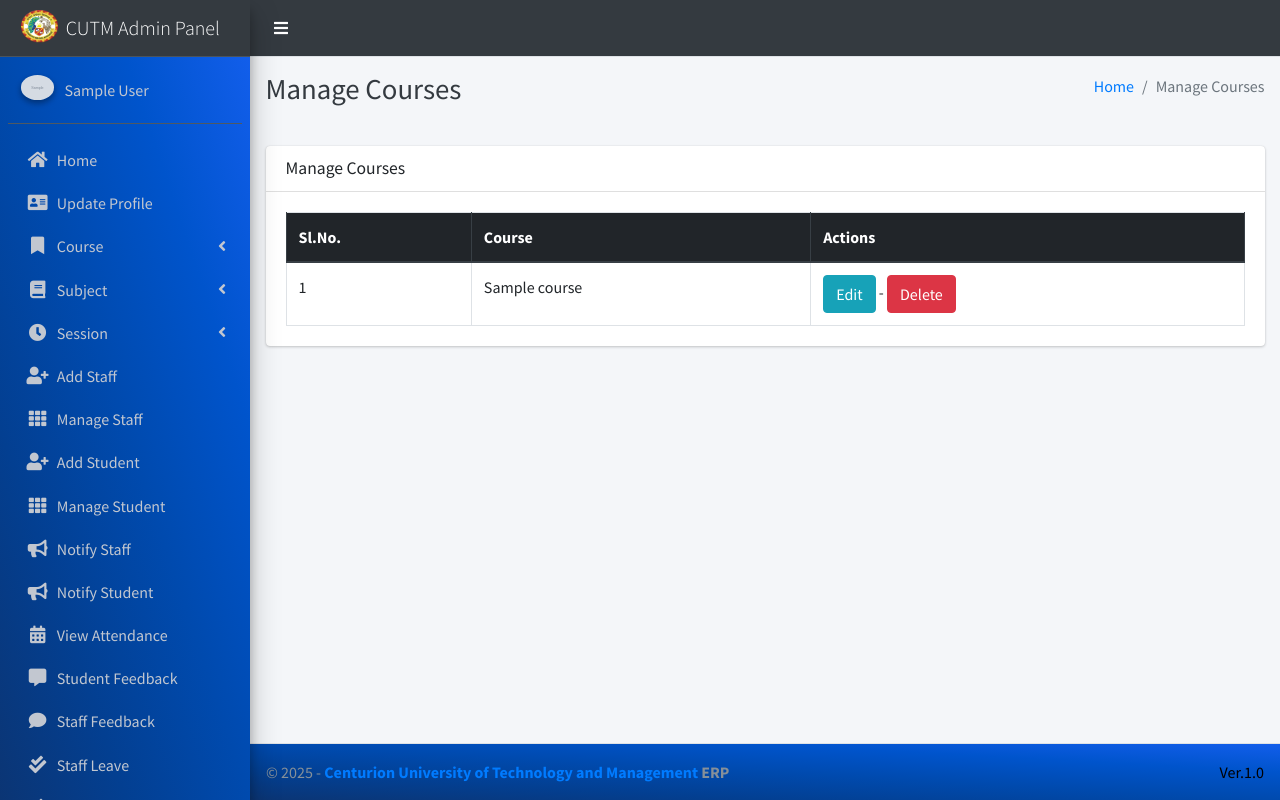
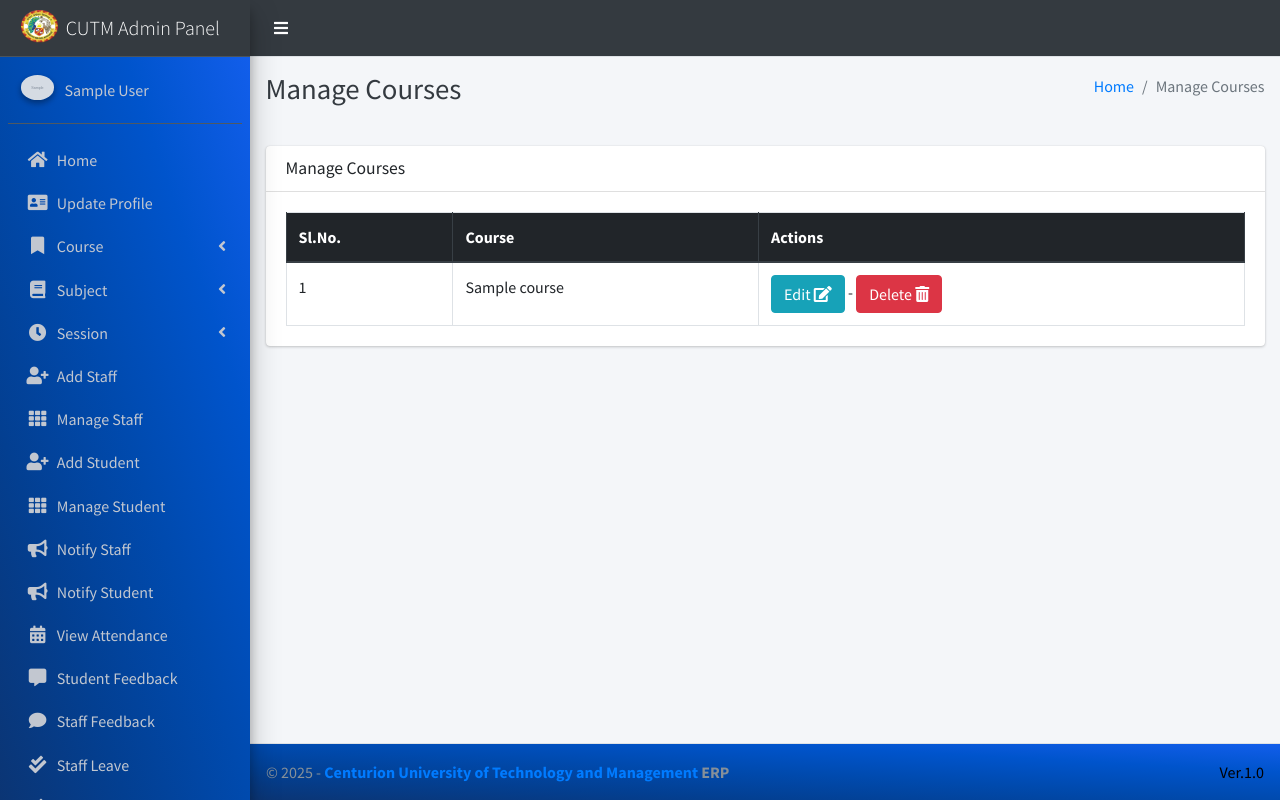
Before and after one commit to KiranKumarMalik/College-ERP, a Django app: page /course/manage/ in a window 1280 px wide. Run offline with Django 3.2, Linux system fonts and the light colour scheme; a user stored in the database is signed in; tables that the repository leaves empty hold one stand-in row (values such as "Sample post"); grey boxes marked "Sample" are stand-in pictures; some libraries are stand-ins or nearby versions.

Commit message:
change in icons

```diff
--- a/main_app/templates/hod_template/manage_course.html
+++ b/main_app/templates/hod_template/manage_course.html
@@ -28,8 +28,8 @@
                                     <td>{{ forloop.counter }}</td>
                                     <td>{{course.name}}</td>
                                     <td>
-                                        <a href="{% url 'edit_course' course.id %}" class="btn btn-info">Edit</a> -
-                                        <a href="{% url 'delete_course' course.id %}" onclick="return confirm('Are you sure you want to delete this course ?')" class="btn btn-danger">Delete</a>
+                                        <a href="{% url 'edit_course' course.id %}" class="btn btn-info">Edit <i class="fas fa-edit"></i></a> -
+                                        <a href="{% url 'delete_course' course.id %}" onclick="return confirm('Are you sure you want to delete this course ?')" class="btn btn-danger">Delete <i class="fas fa-trash-alt"></i></a>
                                     </td>
                                 </tr>
                                 {% endfor %}
```
